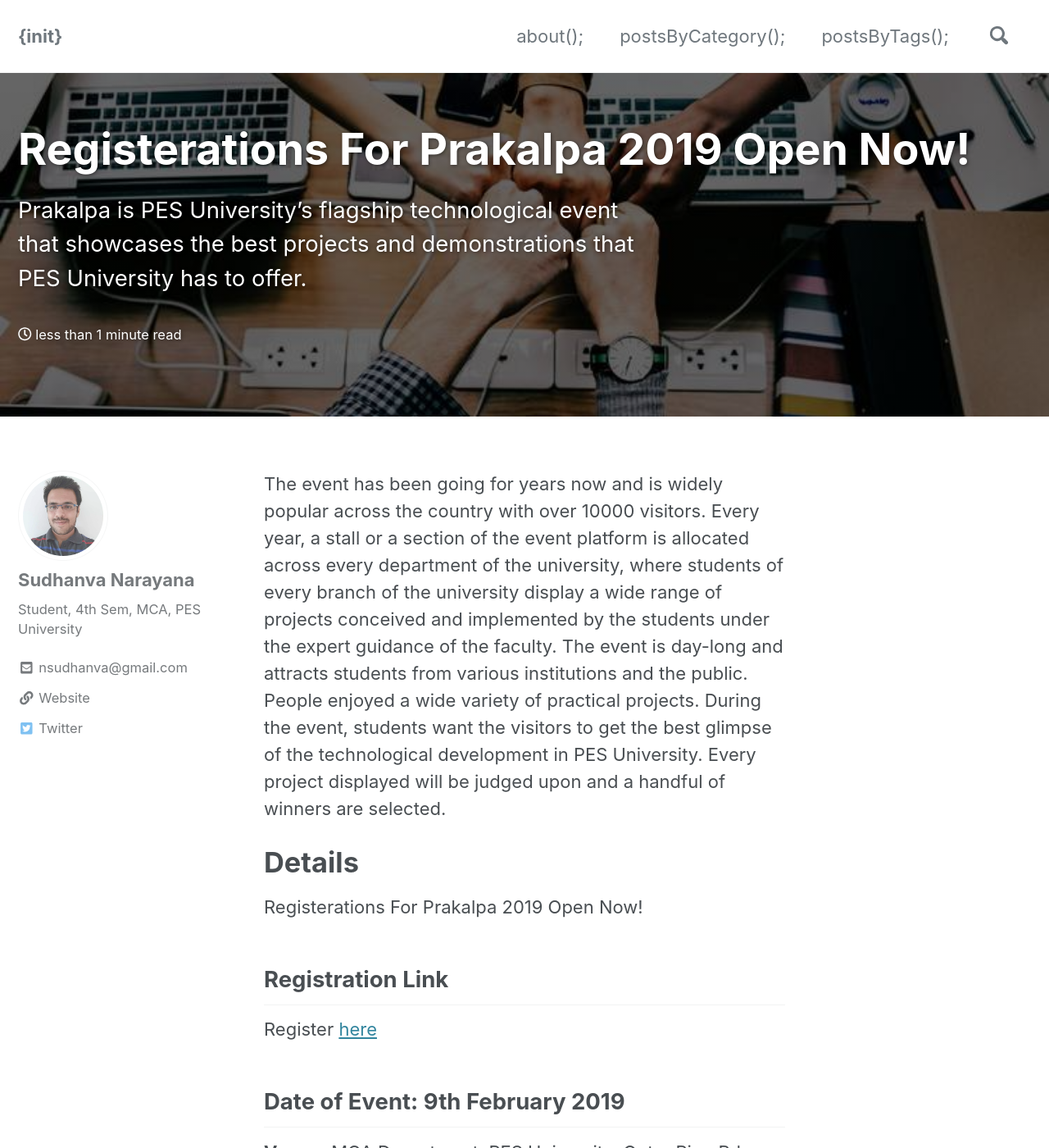
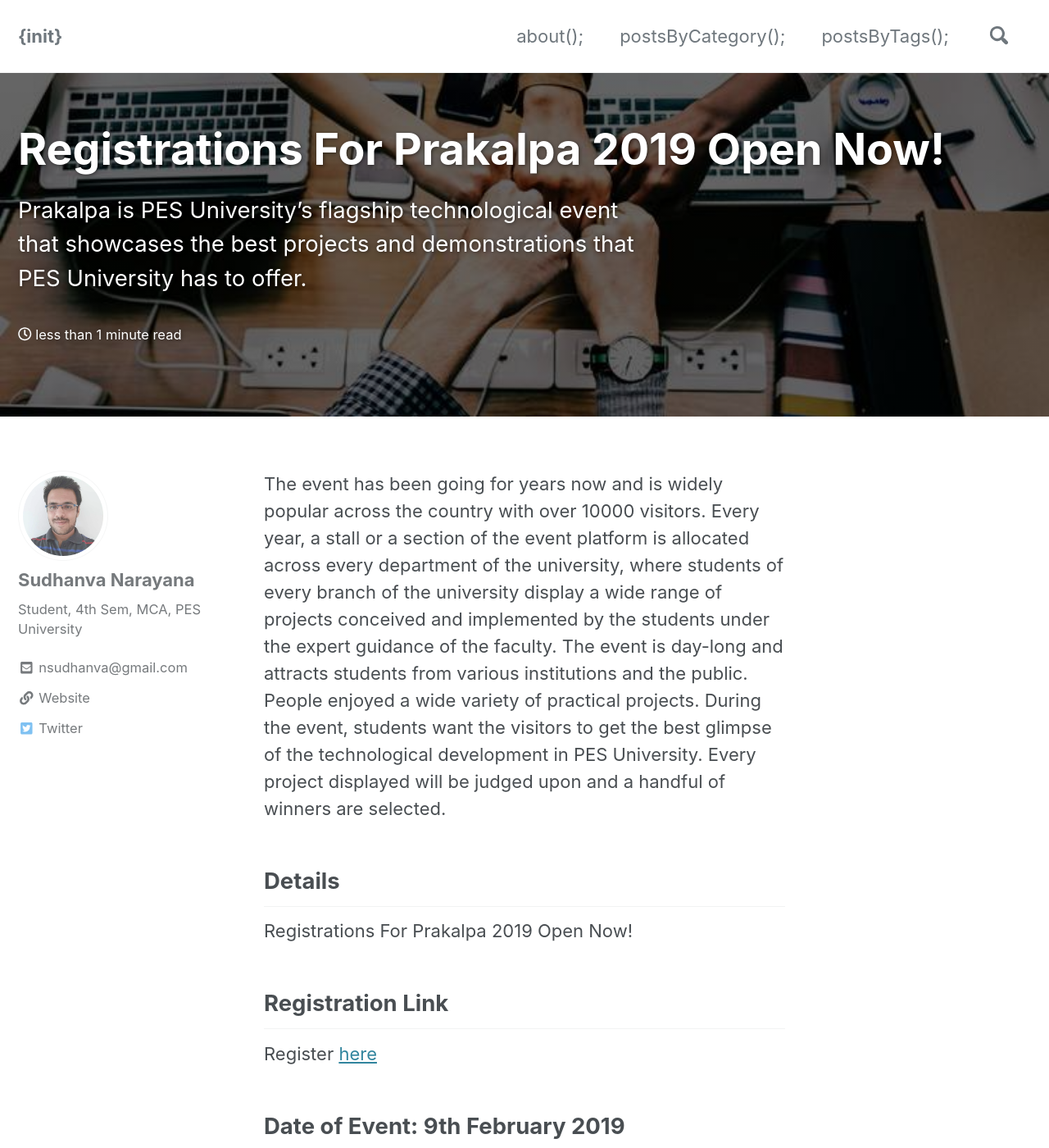
Before and after one commit to pesumca/pesumca.github.io, a Jekyll site: the page built from _posts/2019-02-03-register-for-prakalpa-2019-mca.md, in a window 1280 px wide and 1400 px high. Shown: the whole window at 82% size. Built offline with Jekyll 4.4.1, drawn with Linux system fonts in a browser that asks for light colours; cached includes are drawn as plain includes; nearby versions of some CDN libraries.

Commit message:
Prakalpa 2019

```diff
--- a/_posts/2019-02-03-register-for-prakalpa-2019-mca.md
+++ b/_posts/2019-02-03-register-for-prakalpa-2019-mca.md
@@ -1,5 +1,5 @@
 ---
-title:  "Registerations For Prakalpa 2019 Open Now!"
+title:  "Registrations For Prakalpa 2019 Open Now!"
 excerpt: "Prakalpa is PES University’s flagship technological event that showcases the best projects and demonstrations that PES University has to offer."
 header:
   teaser: "/assets/images/pages/about.jpg"
@@ -13,9 +13,9 @@
 
 The event has been going for years now and is widely popular across the country with over 10000 visitors. Every year, a stall or a section of the event platform is allocated across every department of the university, where students of every branch of the university display a wide range of projects conceived and implemented by the students under the expert guidance of the faculty. The event is day-long and attracts students from various institutions and the public. People enjoyed a wide variety of practical projects. During the event, students want the visitors to get the best glimpse of the technological development in PES University. Every project displayed will be judged upon and a handful of winners are selected.
 
-# Details
+## Details
 
-Registerations For Prakalpa 2019 Open Now!
+Registrations For Prakalpa 2019 Open Now!
 
 ## Registration Link
 
```
